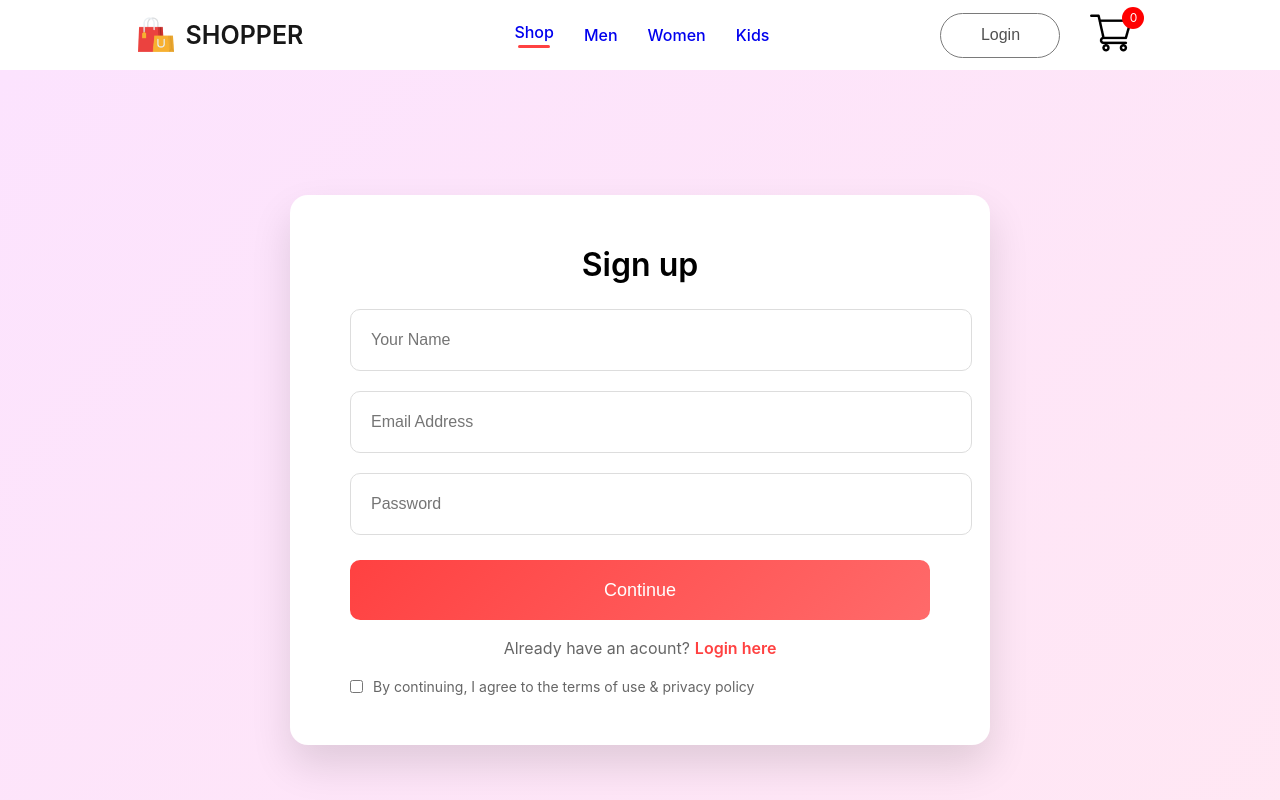
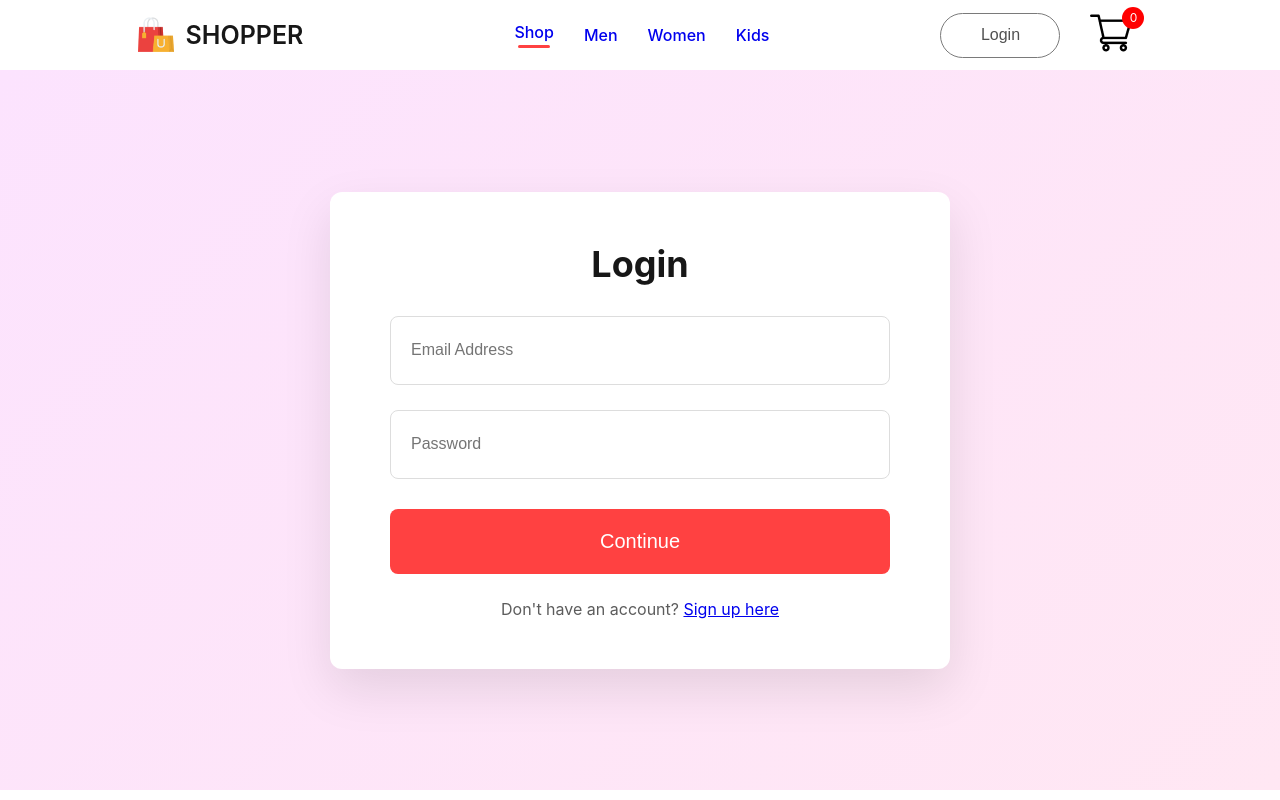
Before and after one commit to The-Vipi14/shopper, a React (Create React App) app in the folder frontend/: page /login in a window 1280 px wide. Shown: the top 800 px of the page. Built offline with nearby package versions, Linux system fonts and the light colour scheme.

Commit message:
login signup pages updated

```diff
--- a/frontend/src/App.js
+++ b/frontend/src/App.js
@@ -10,10 +10,10 @@ import Footer from './Components/Footer.jsx/Footer';
 import men_banner from './Components/Assets/banner_mens.png'
 import women_banner from './Components/Assets/banner_women.png'
 import kid_banner from './Components/Assets/banner_kids.png'
+import Login from './Pages/Login';
 function App() {
   return (
     <div>
-
       <BrowserRouter>
         <Navbar />
         <Routes>
@@ -25,11 +25,11 @@ function App() {
             <Route path=':productId' element={<Product />} />
           </Route>
           <Route path='/Cart' element={<Cart/>} />
-          <Route path='/login' element={<LoginSignup/>} />
+          <Route path='/login' element={<Login/>} />
+          <Route path='/signup' element={<LoginSignup/>} />
         </Routes>
         <Footer/>
       </BrowserRouter>
-
     </div>
   );
 }
--- /dev/null
+++ b/frontend/src/Pages/CSS/login.css
@@ -0,0 +1,83 @@
+.login {
+  width: 100%;
+  min-height: calc(100vh - 80px);
+  display: flex;
+  justify-content: center;
+  align-items: center;
+  background: linear-gradient(135deg, #fce3fe, #ffe7f3);
+}
+
+.login-container {
+  width: 500px;
+  background: white;
+  padding: 50px 60px;
+  border-radius: 12px;
+  box-shadow: 0 20px 50px rgba(0, 0, 0, 0.1);
+  text-align: center;
+}
+
+.login-container h1 {
+  margin-bottom: 30px;
+  font-size: 36px;
+  font-weight: 700;
+  color: #171717;
+}
+
+.login-fields {
+  display: flex;
+  flex-direction: column;
+  gap: 25px;
+  margin-bottom: 30px;
+}
+
+.login-fields input {
+  height: 65px;
+  padding-left: 20px;
+  border-radius: 8px;
+  border: 1px solid #ddd;
+  font-size: 16px;
+  outline: none;
+}
+
+.login-fields input:focus {
+  border-color: #ff4141;
+}
+
+.login-container button {
+  width: 100%;
+  height: 65px;
+  border: none;
+  border-radius: 8px;
+  background: #ff4141;
+  color: white;
+  font-size: 20px;
+  font-weight: 500;
+  cursor: pointer;
+}
+
+.login-container button:hover {
+  background: #ff2f2f;
+}
+
+.login-signup-text {
+  margin-top: 25px;
+  color: #5c5c5c;
+  font-size: 16px;
+}
+
+.login-signup-text span {
+  color: #ff4141;
+  font-weight: 600;
+  cursor: pointer;
+}
+
+@media (max-width: 600px) {
+  .login-container {
+    width: 90%;
+    padding: 40px 30px;
+  }
+
+  .login-container h1 {
+    font-size: 28px;
+  }
+}
--- /dev/null
+++ b/frontend/src/Pages/Login.jsx
@@ -0,0 +1,25 @@
+import { Link } from "react-router-dom";
+import "./CSS/login.css";
+
+const Login = () => {
+  return (
+    <div className="login">
+      <div className="login-container">
+        <h1>Login</h1>
+
+        <div className="login-fields">
+          <input type="email" placeholder="Email Address" />
+          <input type="password" placeholder="Password" />
+        </div>
+
+        <button>Continue</button>
+
+        <p className="login-signup-text">
+          Don't have an account? <Link to={'/signup'}>Sign up here</Link>
+        </p>
+      </div>
+    </div>
+  );
+};
+
+export default Login;
--- a/frontend/src/Pages/LoginSignup.jsx
+++ b/frontend/src/Pages/LoginSignup.jsx
@@ -1,4 +1,5 @@
-import React from "react";
+import { Link } from "react-router-dom";
+
 import "./CSS/loginSignup.css";
 const LoginSignup = () => {
   return (
@@ -14,7 +15,7 @@ const LoginSignup = () => {
             <button>Continue</button>
             <p className="login-signup-login">
               Already have an acount?
-              <span>Login here</span>
+              <Link to={'/login'}>Login here</Link>
             </p>
             <div className="login-signup-agree">
               <input type="checkbox" name="" id="" />
```
